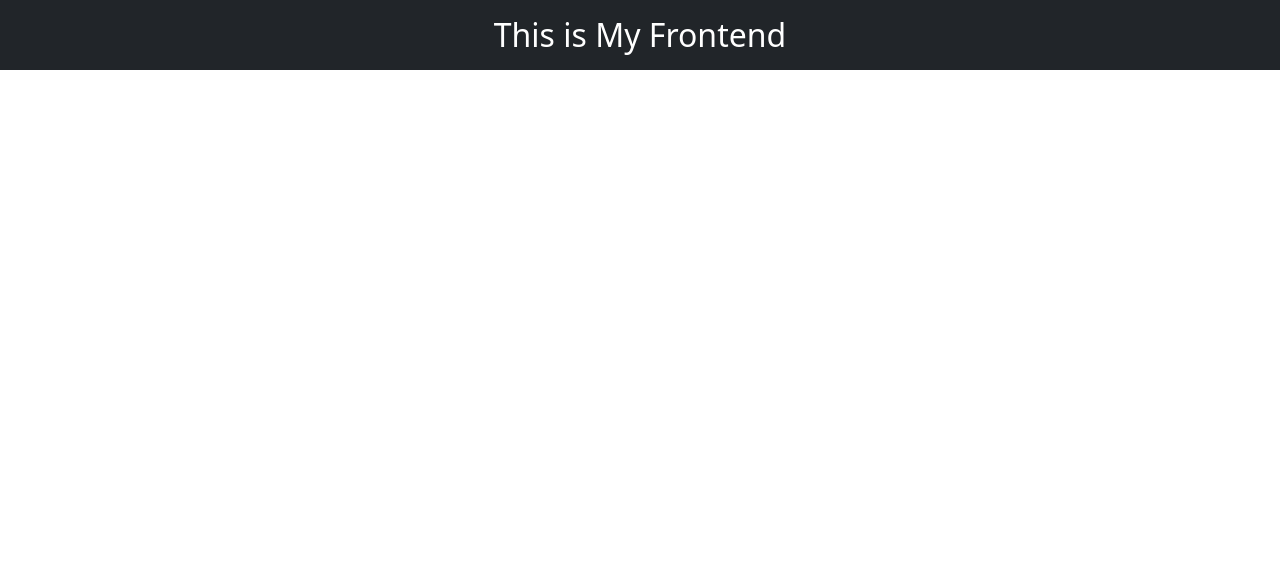
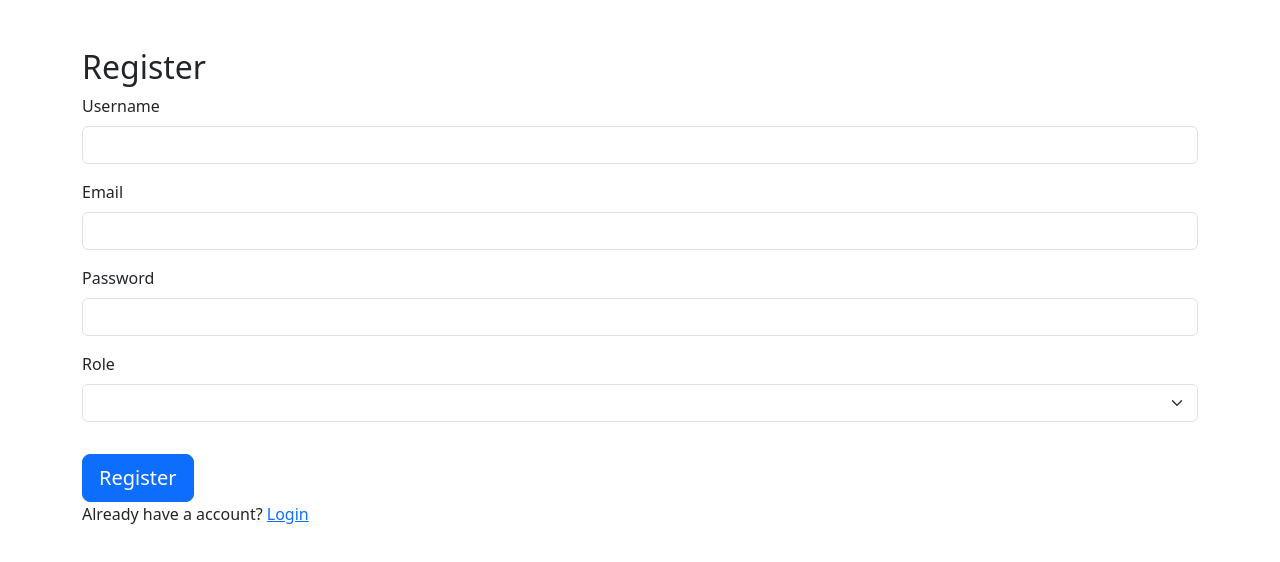
Before and after one commit to Nyanja23/sioms-internship, a Vue app in the folder sioms_frontend/: page /register in a window 1280 px wide. Before the commit this address had no page. Shown: the top 562 px of the page. Built offline with nearby package versions, Linux system fonts and the light colour scheme.

Commit message:
Added Vue login/register components with Composition API

```diff
--- a/sioms_frontend/package.json
+++ b/sioms_frontend/package.json
@@ -13,6 +13,7 @@
     "format": "prettier --write src/"
   },
   "dependencies": {
+    "axios": "^1.13.2",
     "bootstrap": "^5.3.8",
     "pinia": "^3.0.3",
     "vue": "^3.5.22",
--- a/sioms_frontend/src/App.vue
+++ b/sioms_frontend/src/App.vue
@@ -1,7 +1,8 @@
-<script setup></script>
+<script setup>
+</script>
 
 <template>
-  <h1 class="text-center p-3 bg-dark fs-2 text-white">This is My Frontend</h1>
+  <RouterView/>
 </template>
 
 <style scoped></style>
--- a/sioms_frontend/src/router/index.js
+++ b/sioms_frontend/src/router/index.js
@@ -1,8 +1,41 @@
 import { createRouter, createWebHistory } from 'vue-router'
+
+import { useAuthStore } from '@/store/auth'
 
 const router = createRouter({
   history: createWebHistory(import.meta.env.BASE_URL),
-  routes: [],
+  routes: [
+    {
+      path: '/',
+      redirect: '/dashboard',
+
+    },
+    {
+      path: '/login',
+      name: 'Login',
+      component: ()=> import('../views/LoginView.vue')
+    },
+    {
+      path: '/register',
+      name: 'Register',
+      component: ()=> import('../views/RegisterView.vue')
+    },
+    {
+      path: '/dashboard',
+      name: 'Dashoard',
+      component: ()=> import('../views/Dashboard.vue'),
+      meta: {requiresAuth: true}
+    }
+  ],
+})
+
+router.beforeEach((to, from, next)=>{
+  const authStore = useAuthStore();
+  if(to.meta.requiresAuth && !authStore.token){
+    next('/login')
+  }else {
+    next()
+  }
 })
 
 export default router
--- /dev/null
+++ b/sioms_frontend/src/store/auth.js
@@ -0,0 +1,55 @@
+import { defineStore } from "pinia";
+import { ref } from 'vue'
+import axios from "axios";
+
+export const useAuthStore = defineStore('auth', ()=>{
+    const user = ref(null)
+    const token = ref(null)
+
+    async function login(username, password){
+        try{
+            const response = await axios.post('http://localhost:8000/api/token/', {
+                username, password
+            })
+            token.value = response.data.access;
+            user.value = {username};
+
+            localStorage.setItem('token', token.value);
+
+            axios.defaults.headers.common['Authorization'] = `Bearer ${token.value}`;
+
+        }catch(error){
+            throw new Error('Login Failed')
+        }
+    }
+
+
+    async function register(username, password, email, role) {
+        try{
+           const response = await axios.post('http://localhost:8000/api/accounts/register/', {
+             username,
+             password,
+             email,
+             role
+           })
+           token.value = response.data.access;
+           user.value = { username, email, role}
+
+           localStorage.setItem('token', token.value);
+
+           axios.defaults.headers.common['Authorization'] = `Bearer ${token.value}`;
+
+        }catch(err){
+            throw new Error('Registration Failed')
+        }
+    }
+
+    function logout(){
+        user.value = null;
+        token.value = null;
+        localStorage.removeItem('token');
+        delete axios.defaults.headers.common['Authorization'];
+    }
+
+    return { user, token, login, register, logout}
+})
--- /dev/null
+++ b/sioms_frontend/src/views/Dashboard.vue
@@ -0,0 +1,12 @@
+<script setup>
+import { useAuthStore } from '@/store/auth';
+const authtore = useAuthStore()
+</script>
+
+<template>
+    <div class="container mt-5">
+        <h2>Dashboard</h2>
+        <p>Welcome, {{ authtore.user?.username ||  'User'}}!</p>
+        <button class="btn btn-danger">Logout</button>
+    </div>
+</template>
--- /dev/null
+++ b/sioms_frontend/src/views/LoginView.vue
@@ -0,0 +1,43 @@
+<script setup>
+import { ref } from 'vue';
+import { useRouter } from 'vue-router';
+import { useAuthStore } from '@/store/auth';
+
+const username = ref('')
+const password = ref('')
+const router = useRouter();
+const authStore = useAuthStore();
+
+const handleLogin = async ()=>{
+    try{
+        await authStore.login(username.value, password.value);
+        router.push('/dashboard');
+    }catch(error){
+        alert('Login Failed: '+ error.message)
+    }
+}
+
+</script>
+
+
+<template>
+    <div class="container mt-5">
+        <h2>Login</h2>
+        <form @submit.prevent="handleLogin">
+            <div class="mb-3">
+                <label for="username" class="form-label">Username</label>
+                <input class="form-control" type="text" v-model="username" id="username" required>
+            </div>
+
+            <div class="b-3">
+                <label for="password" class="form-label">Password</label>
+                <input type="password" v-model="password" id="password" class="form-control" required>
+            </div>
+
+            <button type="submit" class="btn btn-lg mt-3 btn-primary">Login</button>
+        </form>
+        <p class="mt-3">
+            No account? <RouterLink to="/register">Register</RouterLink>
+        </p>
+    </div>
+</template>
--- /dev/null
+++ b/sioms_frontend/src/views/RegisterView.vue
@@ -0,0 +1,54 @@
+<script setup>
+import { ref } from 'vue';
+import { useRouter } from 'vue-router';
+import { useAuthStore } from '@/store/auth';
+const email = ref('');
+const username = ref('');
+const password = ref('');
+const role = ref('');
+const router = useRouter()
+const authStore = useAuthStore();
+
+const handleRegister = async ()=>{
+    try{
+        await authStore.register(username.value, password.value, email.value, role.value)
+    }catch(error){
+        alert('Registration Failed: '+ error.message);
+    }
+}
+</script>
+
+<template>
+    <div class="container mt-5">
+        <h2>Register</h2>
+        <form @submit.prevent="handleRegister">
+            <div class="mb-3">
+                <label for="username" class="form-label">Username</label>
+                <input v-model="username" type="text" class="form-control" id="username" required>
+            </div>
+            <div class="mb-3">
+                <label for="email" class="form-label">Email</label>
+                <input v-model="email" type="email" class="form-control" id="email" required>
+            </div>
+
+            <div class="mb-3">
+                <label for="password" class="form-label">Password</label>
+                <input v-model="password" type="password" class="form-control" id="password" required>
+            </div>
+
+            <div class="mb-3">
+                <label for="role" class="form-label">Role</label>
+                <select v-model="role" class="form-select" id="role" required>
+                    <option value="staff">Staff</option>
+                    <option value="admin">Admin</option>
+                </select>
+            </div>
+
+            <button type="submit" class="btn btn-lg btn-primary mt-3">Register</button>
+        </form>
+
+        <p class="3">
+            Already have a account? <router-link to="/login">Login</router-link>
+        </p>
+    </div>
+</template>
```
Also changed, not shown: 1 other file (tests, documents, lock files or other folders).
